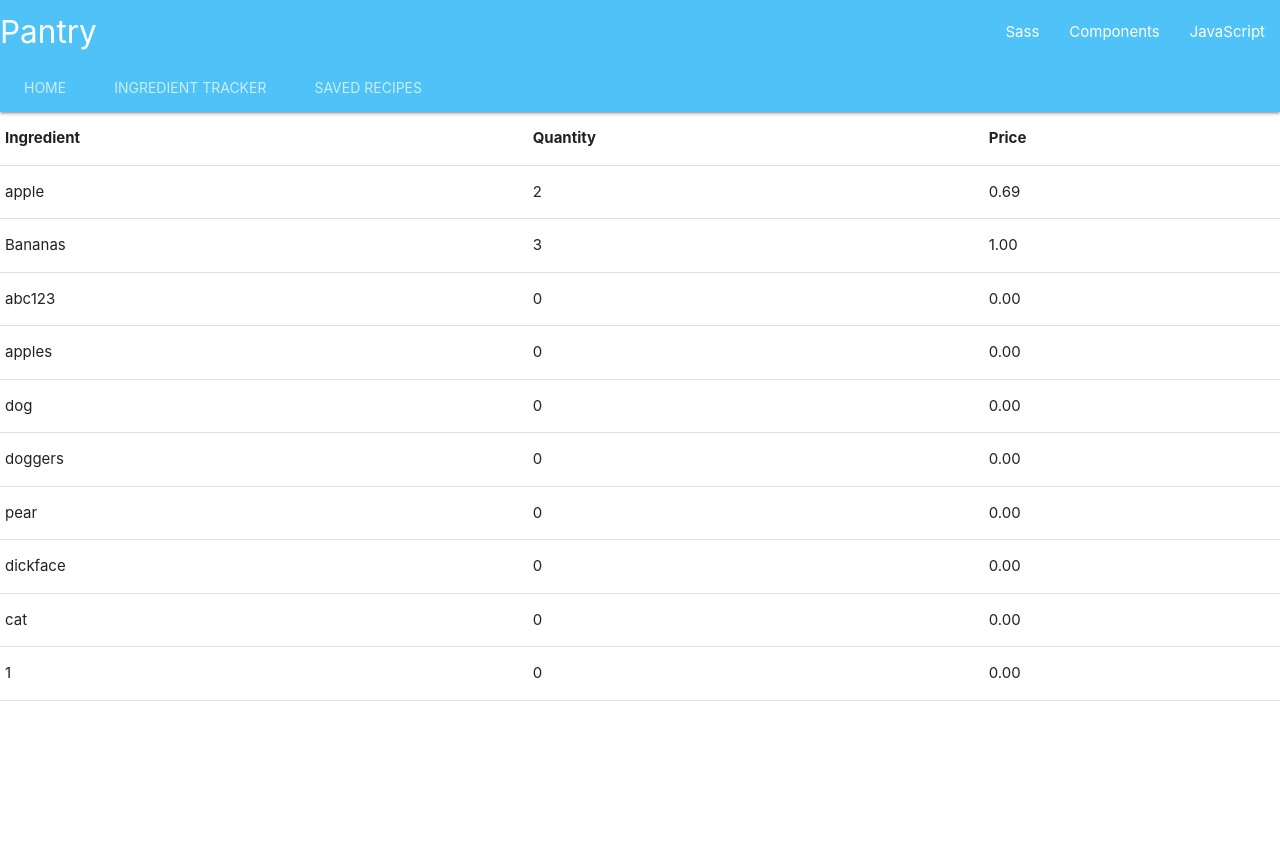
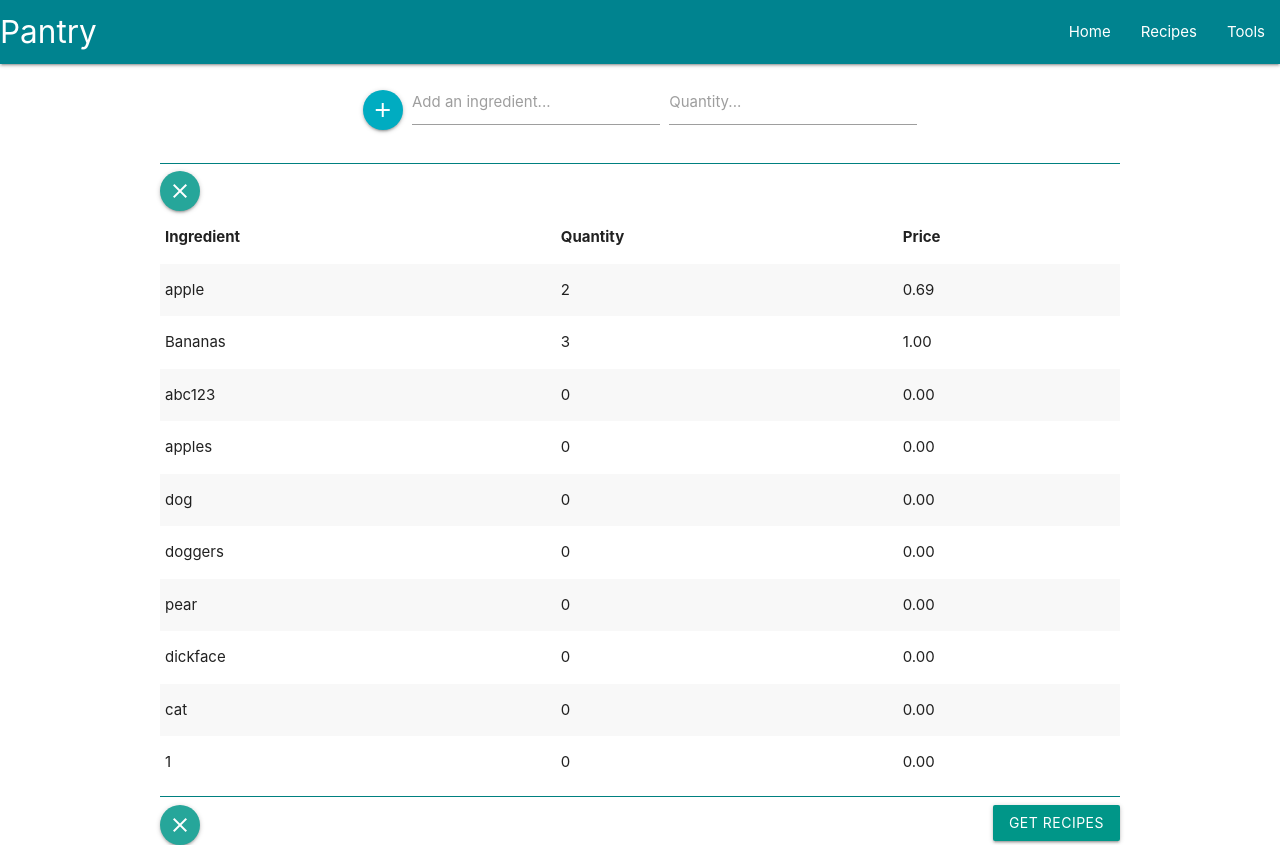
Before and after one commit to mattmagnotta/Project-Pantry, a Django app: template pantryproj/pantryapp/templates/pantryapp/ingredients.html in a window 1280 px wide. Before the commit the page ends 701 px from the top, so only its background shows below. Run offline with Django 3.2, Linux system fonts and the light colour scheme; the template is opened without the code that fills it: values that come from a table or form of the project are taken from there, others are empty; data comes from the database, SQL or seed files in the repository; both versions use the stored data as it was after the commit; parts of the project's set-up code (start-up, migrations or seed data) failed here and were passed over.

Commit message:
weekend styling

```diff
--- a/pantryproj/pantryapp/models.py
+++ b/pantryproj/pantryapp/models.py
@@ -11,8 +11,8 @@ class Recipe(models.Model):
 class Ingredient(models.Model):
     user = models.ForeignKey(User, on_delete=models.CASCADE)
     name = models.CharField(max_length=200)
-    quantity = models.IntegerField()
-    price = models.DecimalField(max_digits=10, decimal_places=2)
+    quantity = models.IntegerField(default=0)
+    price = models.DecimalField(max_digits=10, decimal_places=2, default=0)
 
     def __str__(self):
         return self.name
--- a/pantryproj/pantryapp/templates/pantryapp/base.html
+++ b/pantryproj/pantryapp/templates/pantryapp/base.html
@@ -10,51 +10,50 @@
     <script src="https://cdnjs.cloudflare.com/ajax/libs/materialize/1.0.0/js/materialize.min.js"></script>
     <link href="https://fonts.googleapis.com/icon?family=Material+Icons" rel="stylesheet">
     <style type="text/css">
-
+        #input_div{
+            display: flex;
+            justify-content: center;
+        }
+        .sidenav{
+            background-color: lightgrey;
+        }
     </style>
 </head>
 
 <body>
-    <nav class="nav-extended light-blue lighten-2">
-        <div class="nav-wrapper">
-            <a href="#" class="brand-logo">Pantry</a>
-            <a href="#" data-target="mobile-demo" class="sidenav-trigger"><i class="material-icons">menu</i></a>
-            <ul id="nav-mobile" class="right hide-on-med-and-down">
-                <li><a href="sass.html">Sass</a></li>
-                <li><a href="badges.html">Components</a></li>
-                <li><a href="collapsible.html">JavaScript</a></li>
-            </ul>
-        </div>
-        <div class="nav-content">
-            <ul class="tabs tabs-transparent">
-                <li class="tab"><a href="#Home"> Home</a></li>
-                <li class="tab"><a href="ingredient_tracker">Ingredient Tracker</a></li>
-                <li class="tab"><a href="#test3">Saved Recipes</a></li>
-                <!-- <li class="tab"><a href="#test4">Test 4</a></li> -->
-            </ul>
-        </div>
+    <nav>
+      <div class="nav-wrapper cyan darken-3">
+        <a href="#!" class="brand-logo">Pantry</a>
+        <a href="#" data-target="mobile-demo" class="sidenav-trigger"><i class="material-icons">menu</i></a>
+        <ul class="right hide-on-med-and-down">
+          <li><a href="">Home</a></li>
+          <li><a href="badges.html">Recipes</a></li>
+          <li><a href="pantryapp:ingredients/">Tools</a></li>
+        </ul>
+      </div>
     </nav>
 
     <ul class="sidenav" id="mobile-demo">
-        <li><a href="sass.html">Sass</a></li>
-        <li><a href="badges.html">Components</a></li>
-        <li><a href="collapsible.html">JavaScript</a></li>
+      <li><a href="sass.html">Home</a></li>
+      <li><a href="badges.html">Recipes</a></li>
+      <li><a href="collapsible.html">Tools</a></li>
     </ul>
-
-    <!-- <div id="test1" class="col s12">Test 1</div>
-    <div id="test2" class="col s12">Test 2</div>
-    <div id="test3" class="col s12">Test 3</div>
-    <div id="test4" class="col s12">Test 4</div> -->
-
 
     {% block content %}
     {% endblock %}
 
     <script type="text/javascript">
+
         document.addEventListener('DOMContentLoaded', function() {
-            var elems_sidenav = document.querySelectorAll('.sidenav')
-            var instances_sidenav = M.Sidenav.init(elems_sidenav, {})
-        })
+          var elems_dropdown = document.querySelectorAll('.dropdown-trigger');
+          var instances_dropdown = M.Dropdown.init(elems_dropdown, {});
+
+          var elems_sidenav = document.querySelectorAll('.sidenav')
+          var instances_sidenav = M.Sidenav.init(elems_sidenav, {});
+
+          var elems_tooltipped = document.querySelectorAll('.tooltipped');
+          var instances = M.Tooltip.init(elems_tooltipped, {});
+        });
     </script>
 </body>
 
--- a/pantryproj/pantryapp/templates/pantryapp/ingredients.html
+++ b/pantryproj/pantryapp/templates/pantryapp/ingredients.html
@@ -1,14 +1,53 @@
 {% extends 'pantryapp/base.html' %}
 
 {% block content %}
-<!-- body -->
-<!-- <ul>
-    {% for recipe in recipes %}
-    <li>{{ recipe.name }}</li>
-    {% endfor %}
-</ul> -->
+<style type="text/css">
+    #main {
+        max-width: 75%;
+        margin: 0 auto;
+    }
 
-<table>
+    #input_div{
+        display: flex;
+        justify-content: center;
+    }
+    #button_div{
+        display: flex;
+        justify-content: space-between;
+
+    }
+    #clear_button{
+        display:flex
+        justify-content:right
+    }
+    hr {
+        background-color: teal;
+        height: 1px;
+        border: 0;
+    }
+</style>
+<div id="main">
+    <div id="input_div">
+    <form action="{% url 'pantryapp:save_ingredient' %}" method="post">
+        {% csrf_token %}
+        <button id="add_ingredient" class="btn-floating cyan darken-1" type="submit"> <i class="material-icons">add</i>
+        </button>
+        <div class="input-field inline">
+            <input type="text" name="ingredient_name" id="ingredient_name" required />
+            <label for="ingredient_name">Add an ingredient...</label>
+        </div>
+        <div class="input-field inline">
+            <input type="number" name="ingredient_name" id="ingredient_name" required />
+            <label for="ingredient_name">Quantity...</label>
+        </div>
+    </form>
+    </div>
+    <hr>
+    <div id="clear_button">
+    <button id="clear_ingredients" class='btn-floating tooltipped" data-position="bottom" data-tooltip="I am a tooltip"'><i class="material-icons">clear</i></button>
+    </div>
+    <table class=striped>
+
         <thead>
             <tr>
                 <th>Ingredient</th>
@@ -28,5 +67,12 @@
 
         </tbody>
     </table>
+    <hr>
+    <div id="button_div">
+        <button id="clear_ingredients" class='btn-floating tooltipped" data-position="bottom" data-tooltip="I am a tooltip"'><i class="material-icons">clear</i></button>
+        <button id="get_recipes" class='btn teal'>Get Recipes</button>
+    </div>
+</div>
+
 <!-- body  -->
 {% endblock %}
--- a/pantryproj/pantryapp/urls.py
+++ b/pantryproj/pantryapp/urls.py
@@ -5,5 +5,5 @@ app_name = 'pantryapp'
 urlpatterns = [
   path('', views.index, name='index'),
   path('ingredients/', views.ingredients, name='ingredients'),
-  path('save_ingredient/', views.ingredents_tool, name='save_ingredient'),
+  path('save_ingredient/', views.save_ingredient, name='save_ingredient'),
 ]
```
Also changed, not shown: pantryproj/pantryapp/templates/pantryapp/ingredient_tool.html (deleted, +0 -19 lines), pantryproj/pantryapp/views.py (+10 -7 lines), pantryproj/db.sqlite3, pantryproj/pantryapp/migrations/0009_auto_20191115_2203.py (added), pantryproj/pantryapp/migrations/0010_auto_20191115_2208.py (added). Lines whose indentation alone changed are shown as unchanged.
